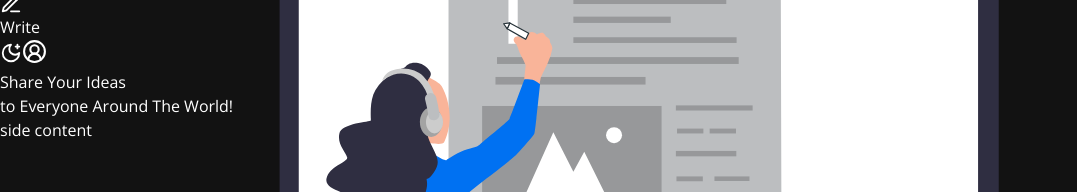
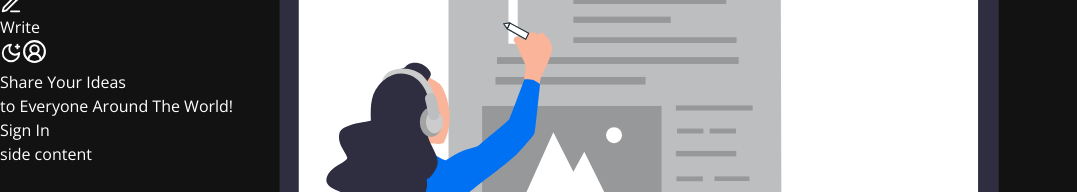
Before and after one commit to achardian/next-blog-app, a Next.js app: page / in a window 1280 px wide. Shown: the part 137-329 px from the top of the page, without its empty margins (0-1077 px from the left). Built offline with nearby package versions, Linux system fonts and the light colour scheme.

Commit message:
update banner

```diff
--- a/src/components/Banner.tsx
+++ b/src/components/Banner.tsx
@@ -1,11 +1,18 @@
 import Image from "next/image";
+import { Button } from ".";
 
 const Banner = () => {
   return (
-    <div className='w-full h-96 md:h-80 flex flex-col-reverse gap-6 md:gap-0 md:flex-row items-center justify-between gradient-bg p-3 rounded-xl'>
-      <div className='text-3xl font-bold tracking-wide pl-5 gradient-text'>
-        <h1>Share Your Ideas</h1>
-        <h1>to Everyone Around The World!</h1>
+    <div className='w-full h-96 md:h-80 flex flex-col-reverse gap-6 md:gap-0 md:flex-row items-center justify-between gradient-bg p-5 rounded-xl'>
+      <div className='pl-5'>
+        <div className='text-3xl font-bold tracking-wide  gradient-text'>
+          <h1>Share Your Ideas</h1>
+          <h1>to Everyone Around The World!</h1>
+        </div>
+        <Button
+          text='Sign In'
+          className='bg-blue-600 px-5 mt-3 rounded-full hover:bg-blue-500 text-white w-full md:w-fit'
+        />
       </div>
       <div className='relative w-full md:w-2/3 h-full'>
         <Image src='/Blogging.svg' alt='Blogging' fill />
--- /dev/null
+++ b/src/components/Button.tsx
@@ -0,0 +1,20 @@
+"use client";
+
+type ButtonProps = {
+  text: string;
+  onClick?: () => void;
+  className?: string;
+};
+
+const Button = ({ text, onClick, className }: ButtonProps) => {
+  return (
+    <button
+      onClick={onClick}
+      className={`py-2 border-none outline-none ${className}`}
+    >
+      {text}
+    </button>
+  );
+};
+
+export default Button;
--- a/src/components/Navbar.tsx
+++ b/src/components/Navbar.tsx
@@ -38,7 +38,7 @@ const Navbar = () => {
               <Menu />
             </button>
             <div
-              className={`absolute lg:hidden top-10 w-screen ${
+              className={`absolute z-50 lg:hidden top-10 w-screen ${
                 isMenuOpen ? "translate-x-0" : "-translate-x-full"
               } bg-gray-50 dark:bg-gray-900 h-[90vh] py-5 px-3 flex flex-col gap-5 duration-100 ease-in`}
             >
--- a/src/components/index.ts
+++ b/src/components/index.ts
@@ -2,5 +2,6 @@ import Navbar from "./Navbar";
 import Logo from "./Logo";
 import ThemeToggle from "./ThemeToggle";
 import Banner from "./Banner";
+import Button from "./Button";
 
-export { Navbar, ThemeToggle, Logo, Banner };
+export { Navbar, ThemeToggle, Logo, Banner, Button };
```
